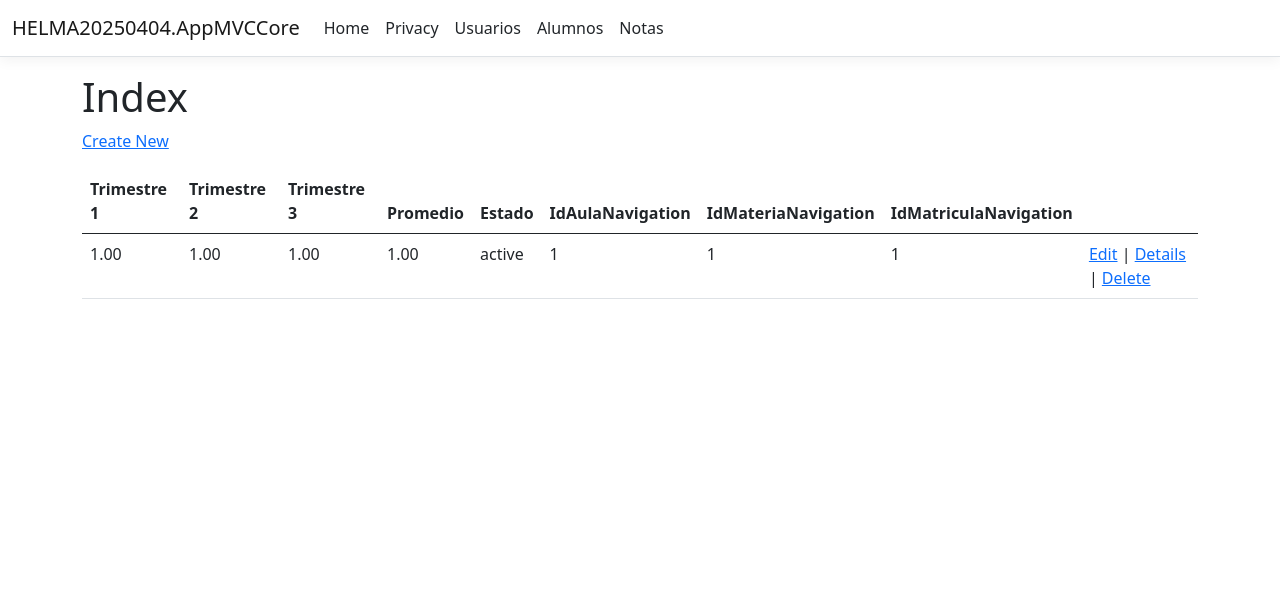
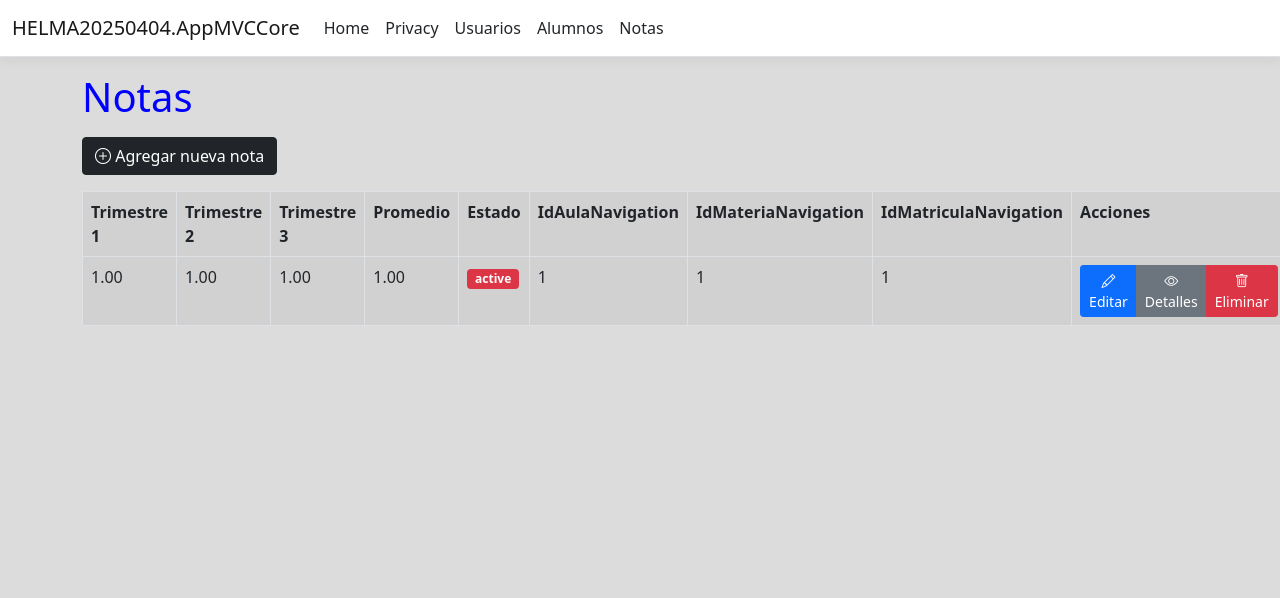
Before and after one commit to Henryjmzx19/HELMA20250404, an ASP.NET Core app: page /Notas in a window 1280 px wide. Shown: the top 598 px of the page. Run offline with ASP.NET Core 8, Linux system fonts and the light colour scheme; empty tables hold one stand-in row (values such as "Sample post"); style sheets or scripts are compiled from the project's sources; database files in the repository are not loaded; some libraries are stand-ins or nearby versions.

Commit message:
Se le agrego diseño a todas las vistas utlizando bostrap

```diff
--- a/HELMA20250404.AppMVCCore/Views/Notas/Index.cshtml
+++ b/HELMA20250404.AppMVCCore/Views/Notas/Index.cshtml
@@ -1,75 +1,72 @@
 @model IEnumerable<HELMA20250404.AppMVCCore.Models.Nota>
 
 @{
-    ViewData["Title"] = "Index";
+    ViewData["Title"] = "Notas";
 }
 
-<h1>Index</h1>
+<style>
+    body {
+        background-color: gainsboro;
+    }
+
+    h1 {
+        color: blue;
+    }
+</style>
+
+<h1>Notas</h1>
 
 <p>
-    <a asp-action="Create">Create New</a>
+    <div class="row">
+        <div class="form-group">
+            <a asp-action="Create" class="btn btn-dark">
+                <i class="bi bi-plus-circle"></i> Agregar nueva nota
+            </a>
+        </div>
+    </div>
 </p>
-<table class="table">
-    <thead>
+
+<table class="table table-striped table-bordered">
+
         <tr>
-            <th>
-                @Html.DisplayNameFor(model => model.Trimestre1)
-            </th>
-            <th>
-                @Html.DisplayNameFor(model => model.Trimestre2)
-            </th>
-            <th>
-                @Html.DisplayNameFor(model => model.Trimestre3)
-            </th>
-            <th>
-                @Html.DisplayNameFor(model => model.Promedio)
-            </th>
-            <th>
-                @Html.DisplayNameFor(model => model.Estado)
-            </th>
-            <th>
-                @Html.DisplayNameFor(model => model.IdAulaNavigation)
-            </th>
-            <th>
-                @Html.DisplayNameFor(model => model.IdMateriaNavigation)
-            </th>
-            <th>
-                @Html.DisplayNameFor(model => model.IdMatriculaNavigation)
-            </th>
-            <th></th>
+            <th>@Html.DisplayNameFor(model => model.Trimestre1)</th>
+            <th>@Html.DisplayNameFor(model => model.Trimestre2)</th>
+            <th>@Html.DisplayNameFor(model => model.Trimestre3)</th>
+            <th>@Html.DisplayNameFor(model => model.Promedio)</th>
+            <th>@Html.DisplayNameFor(model => model.Estado)</th>
+            <th>@Html.DisplayNameFor(model => model.IdAulaNavigation)</th>
+            <th>@Html.DisplayNameFor(model => model.IdMateriaNavigation)</th>
+            <th>@Html.DisplayNameFor(model => model.IdMatriculaNavigation)</th>
+            <th>Acciones</th>
         </tr>
-    </thead>
+
     <tbody>
         @foreach (var item in Model) {
             <tr>
+                <td>@Html.DisplayFor(modelItem => item.Trimestre1)</td>
+                <td>@Html.DisplayFor(modelItem => item.Trimestre2)</td>
+                <td>@Html.DisplayFor(modelItem => item.Trimestre3)</td>
+                <td>@Html.DisplayFor(modelItem => item.Promedio)</td>
                 <td>
-                @Html.DisplayFor(modelItem => item.Trimestre1)
+                    <span class="badge @(item.Estado == "Aprobado" ? "bg-success" : "bg-danger")">
+                        @Html.DisplayFor(modelItem => item.Estado)
+                    </span>
                 </td>
+                <td>@Html.DisplayFor(modelItem => item.IdAulaNavigation.Id)</td>
+                <td>@Html.DisplayFor(modelItem => item.IdMateriaNavigation.Id)</td>
+                <td>@Html.DisplayFor(modelItem => item.IdMatriculaNavigation.IdMatricula)</td>
                 <td>
-                @Html.DisplayFor(modelItem => item.Trimestre2)
-            </td>
-            <td>
-                @Html.DisplayFor(modelItem => item.Trimestre3)
-            </td>
-            <td>
-                @Html.DisplayFor(modelItem => item.Promedio)
-            </td>
-            <td>
-                @Html.DisplayFor(modelItem => item.Estado)
-            </td>
-            <td>
-                @Html.DisplayFor(modelItem => item.IdAulaNavigation.Id)
-            </td>
-            <td>
-                @Html.DisplayFor(modelItem => item.IdMateriaNavigation.Id)
-            </td>
-            <td>
-                @Html.DisplayFor(modelItem => item.IdMatriculaNavigation.IdMatricula)
-            </td>
-            <td>
-                <a asp-action="Edit" asp-route-id="@item.Id">Edit</a> |
-                <a asp-action="Details" asp-route-id="@item.Id">Details</a> |
-                <a asp-action="Delete" asp-route-id="@item.Id">Delete</a>
+                    <div class="btn-group" role="group">
+                        <a asp-action="Edit" asp-route-id="@item.Id" class="btn btn-primary btn-sm">
+                            <i class="bi bi-pencil"></i> Editar
+                        </a>
+                        <a asp-action="Details" asp-route-id="@item.Id" class="btn btn-secondary btn-sm">
+                            <i class="bi bi-eye"></i> Detalles
+                        </a>
+                        <a asp-action="Delete" asp-route-id="@item.Id" class="btn btn-danger btn-sm">
+                            <i class="bi bi-trash"></i> Eliminar
+                        </a>
+                    </div>
                 </td>
             </tr>
         }
```
Also changed, not shown: HELMA20250404.AppMVCCore/Views/Notas/Create.cshtml (+26 -10 lines), HELMA20250404.AppMVCCore/Views/Notas/Delete.cshtml (+39 -53 lines), HELMA20250404.AppMVCCore/Views/Notas/Details.cshtml (+38 -52 lines), HELMA20250404.AppMVCCore/Views/Notas/Edit.cshtml (+15 -8 lines). Lines whose indentation alone changed are shown as unchanged.
